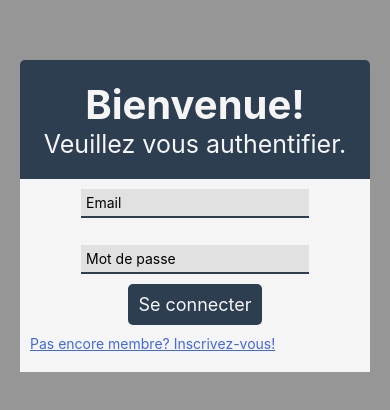
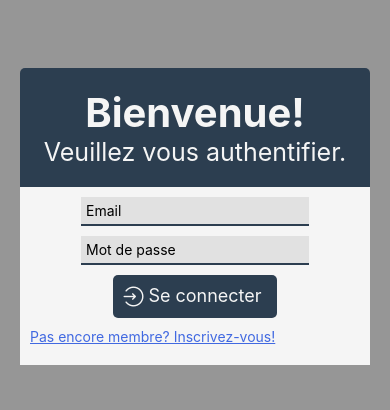
Before and after one commit to rabea-nedjari/app_02_05, a React Native app: screen / in a window 390 px wide. Shown: the part 206-616 px from the top of the page. Built offline with nearby package versions, Linux system fonts and the light colour scheme.

Commit message:
Commit Code matin

```diff
--- a/Components/Container/LoginForm/LoginForm.jsx
+++ b/Components/Container/LoginForm/LoginForm.jsx
@@ -8,6 +8,9 @@ import {
   TouchableOpacity,
 } from "react-native";
 import Button from "../../UI/Button/Button";
+import { AntDesign } from "@expo/vector-icons";
+import { styleVariables } from "../../../variables/StyleVariables";
+import InputWithError from "../../UI/InputWithError/InputWithError";
 
 // create a component
 const LoginForm = () => {
@@ -46,23 +49,25 @@ const LoginForm = () => {
   //4- Mettre en place les composants, et les lier avec les fonctions et variables:
   return (
     <View style={styles.container}>
-      <TextInput
-        style={styles.input}
-        placeholder='Email'
-        value={emailInput}
-        onChangeText={handleEmailInput}
+      <InputWithError
+        holder='Email'
+        valeur={emailInput}
+        action={handleEmailInput}
+        errorMessage={emailError}
+        type='email-address'
       />
-      <Text style={styles.error}> {emailError} </Text>
 
-      <TextInput
-        style={styles.input}
-        placeholder='Mot de passe'
-        value={passwordInput}
-        onChangeText={handlePasswordInput}
+      <InputWithError
+        holder='Mot de passe'
+        valeur={passwordInput}
+        action={handlePasswordInput}
+        errorMessage={passwordError}
+        type='default'
+        isPassword
       />
-      <Text style={styles.error}>{passwordError}</Text>
 
       <Button action={login}>
+        <AntDesign name='login' size={20} color='whitesmoke' />
         <Text style={styles.labelButton}>Se connecter</Text>
       </Button>
     </View>
@@ -77,20 +82,10 @@ const styles = StyleSheet.create({
     alignItems: "center",
     // backgroundColor: "#2c3e50",
   },
-  input: {
-    borderBottomWidth: 2,
-    borderBottomColor: "#2c3e50",
-    backgroundColor: "rgb(225,225,225)",
-    padding: 5,
-  },
-  error: {
-    color: "red",
-    margin: 5,
-  },
-
   labelButton: {
     color: "whitesmoke",
     fontSize: 18,
+    marginHorizontal: 5,
   },
 });
 
--- a/Components/HOC/Card/Card.jsx
+++ b/Components/HOC/Card/Card.jsx
@@ -1,6 +1,7 @@
 //import liraries
 import React, { Component } from "react";
 import { View, Text, StyleSheet } from "react-native";
+import { styleVariables } from "../../../variables/StyleVariables";
 
 // HOC: High Order Component / Composant d'ordre superieure
 
@@ -19,7 +20,7 @@ const styles = StyleSheet.create({
   container: {
     justifyContent: "center",
     alignItems: "center",
-    backgroundColor: "#2c3e50",
+    backgroundColor: styleVariables.primaryColor,
     marginHorizontal: 20,
     borderRadius: 5,
     paddingTop: 20,
--- a/Components/UI/Button/Button.jsx
+++ b/Components/UI/Button/Button.jsx
@@ -1,11 +1,24 @@
 //import liraries
 import React, { Component } from "react";
 import { View, Text, StyleSheet, TouchableOpacity } from "react-native";
+import { styleVariables } from "../../../variables/StyleVariables";
 
 // create a component
-const Button = ({ action, children }) => {
+const Button = ({ action, children, success, danger }) => {
   return (
-    <TouchableOpacity style={styles.button} onPress={action}>
+    <TouchableOpacity
+      style={[
+        styles.button,
+        {
+          backgroundColor: success
+            ? styleVariables.success
+            : danger
+            ? styleVariables.danger
+            : styleVariables.primaryColor,
+        },
+      ]}
+      onPress={action}
+    >
       {children}
     </TouchableOpacity>
   );
@@ -14,9 +27,10 @@ const Button = ({ action, children }) => {
 // define your styles
 const styles = StyleSheet.create({
   button: {
-    backgroundColor: "#2c3e50",
     padding: 10,
     borderRadius: 5,
+    display: "flex",
+    flexDirection: "row",
   },
 });
 
--- /dev/null
+++ b/Components/UI/InputWithError/InputWithError.jsx
@@ -0,0 +1,45 @@
+//import liraries
+import React, { Component } from "react";
+import { View, Text, StyleSheet, TextInput } from "react-native";
+import { styleVariables } from "../../../variables/StyleVariables";
+
+// create a component
+const InputWithError = ({
+  holder,
+  valeur,
+  action,
+  errorMessage,
+  type,
+  isPassword,
+}) => {
+  return (
+    <>
+      <TextInput
+        style={styles.input}
+        placeholder={holder}
+        value={valeur}
+        onChangeText={action}
+        type={type}
+        secureTextEntry={isPassword}
+      />
+      <Text style={styles.error}>{errorMessage}</Text>
+    </>
+  );
+};
+
+// define your styles
+const styles = StyleSheet.create({
+  input: {
+    borderBottomWidth: 2,
+    borderBottomColor: styleVariables.primaryColor,
+    backgroundColor: "rgb(225,225,225)",
+    padding: 5,
+  },
+  error: {
+    color: "red",
+    margin: 5,
+  },
+});
+
+//make this component available to the app
+export default InputWithError;
--- /dev/null
+++ b/variables/StyleVariables.js
@@ -0,0 +1,6 @@
+export const styleVariables = {
+  primaryColor: "#2c3e50",
+  lightColor: "whitesmoke",
+  success: "green",
+  danger: "red",
+};
```
